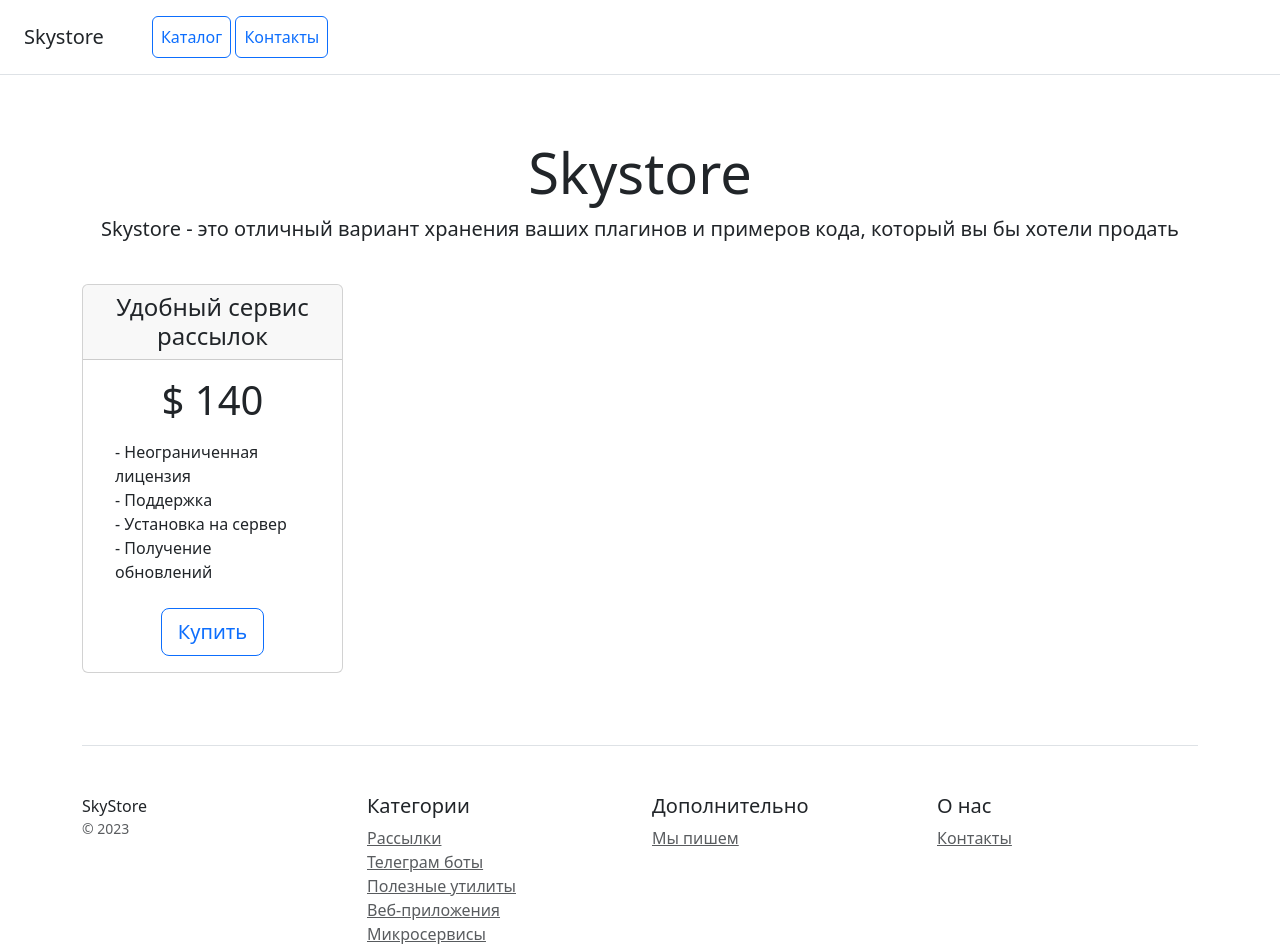
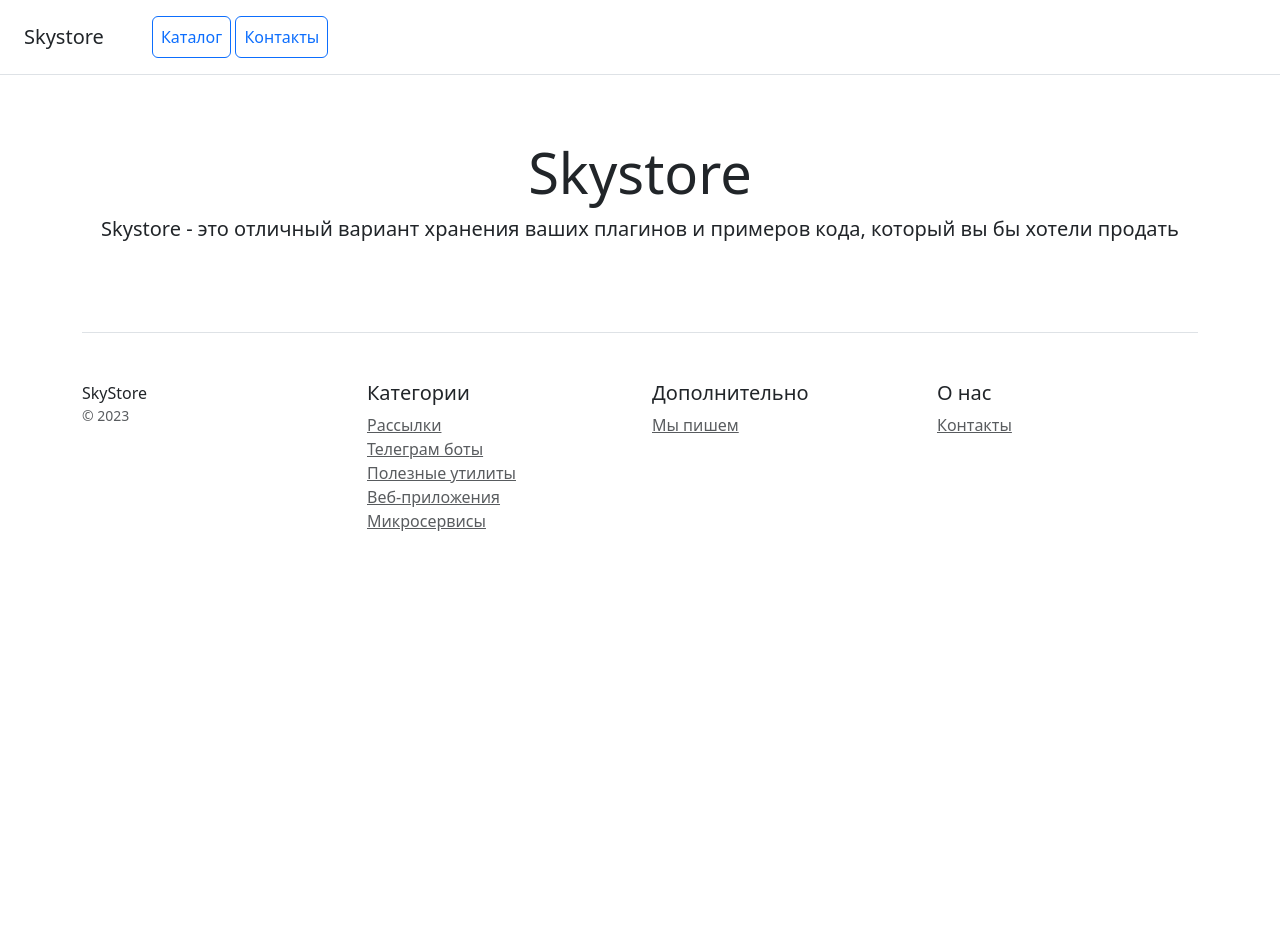
Before and after one commit to Vislapyz/Homework_22.1, a Django app: page / in a window 1280 px wide. Shown: the top 944 px of the page. After the commit the page ends 531 px from the top, so only its background shows below. Run offline with Django 5.2, Linux system fonts and the light colour scheme; some libraries are stand-ins or nearby versions.

Commit message:
Создание

```diff
--- a/catalog/templates/home.html
+++ b/catalog/templates/home.html
@@ -22,59 +22,15 @@
         продать</p>
 </div>
 
+<script src="{% static 'js/bootstrap.bundle.min.js' %}"></script>
+
 <div class="container">
-    <div class="row text-center">
-        <div class="col-3">
-            <div class="card mb-4 box-shadow">
-                <div class="card-header">
-                    <h4 class="my-0 font-weight-normal">Удобный сервис рассылок</h4>
-                </div>
-                <div class="card-body">
-                    <h1 class="card-title pricing-card-title">$ 140</h1>
-                    <ul class="list-unstyled mt-3 mb-4 text-start m-3">
-                        <li>- Неограниченная лицензия</li>
-                        <li>- Поддержка</li>
-                        <li>- Установка на сервер</li>
-                        <li>- Получение обновлений</li>
-                    </ul>
-                    <button type="button" class="btn btn-lg btn-block btn-outline-primary">Купить</button>
-                </div>
-            </div>
-        </div>
-    </div>
+    {% block content %}
+    {% endblock %}
 
     <footer class="pt-4 my-md-5 pt-md-5 border-top">
-        <div class="row">
-            <div class="col-12 col-md">
-                SkyStore
-                <small class="d-block mb-3 text-muted">&copy; 2023</small>
-            </div>
-            <div class="col-6 col-md">
-                <h5>Категории</h5>
-                <ul class="list-unstyled text-small">
-                    <li><a class="text-muted" href="#">Рассылки</a></li>
-                    <li><a class="text-muted" href="#">Телеграм боты</a></li>
-                    <li><a class="text-muted" href="#">Полезные утилиты</a></li>
-                    <li><a class="text-muted" href="#">Веб-приложения</a></li>
-                    <li><a class="text-muted" href="#">Микросервисы</a></li>
-                </ul>
-            </div>
-            <div class="col-6 col-md">
-                <h5>Дополнительно</h5>
-                <ul class="list-unstyled text-small">
-                    <li><a class="text-muted" href="#">Мы пишем</a></li>
-                </ul>
-            </div>
-            <div class="col-6 col-md">
-                <h5>О нас</h5>
-                <ul class="list-unstyled text-small">
-                    <li><a class="text-muted" href="/contacts/">Контакты</a></li>
-                </ul>
-            </div>
-        </div>
+        {% include 'includes/inc_menu.html' %}
     </footer>
 </div>
-
-<script src="{% static 'js/bootstrap.bundle.min.js' %}"></script>
 </body>
 </html>
--- /dev/null
+++ b/catalog/templates/includes/inc_menu.html
@@ -0,0 +1,28 @@
+ <div class="row">
+            <div class="col-12 col-md">
+                SkyStore
+                <small class="d-block mb-3 text-muted">&copy; 2023</small>
+            </div>
+            <div class="col-6 col-md">
+                <h5>Категории</h5>
+                <ul class="list-unstyled text-small">
+                    <li><a class="text-muted" href="#">Рассылки</a></li>
+                    <li><a class="text-muted" href="#">Телеграм боты</a></li>
+                    <li><a class="text-muted" href="#">Полезные утилиты</a></li>
+                    <li><a class="text-muted" href="#">Веб-приложения</a></li>
+                    <li><a class="text-muted" href="#">Микросервисы</a></li>
+                </ul>
+            </div>
+            <div class="col-6 col-md">
+                <h5>Дополнительно</h5>
+                <ul class="list-unstyled text-small">
+                    <li><a class="text-muted" href="#">Мы пишем</a></li>
+                </ul>
+            </div>
+            <div class="col-6 col-md">
+                <h5>О нас</h5>
+                <ul class="list-unstyled text-small">
+                    <li><a class="text-muted" href="/">Контакты</a></li>
+                </ul>
+            </div>
+        </div>
--- a/catalog/urls.py
+++ b/catalog/urls.py
@@ -1,10 +1,12 @@
 from django.urls import path
 from catalog.apps import CatalogConfig
-from catalog.views import home, contacts
+from catalog.views import home, contacts, products_list, product_detail
 
 app_name = CatalogConfig.name
 
 urlpatterns = [
     path('', home, name='home'),
+    path('', products_list, name='products_list'),
+    path("products/<int:pk>/", product_detail, name='product_detail'),
     path('contacts/', contacts, name='contacts')
 ]
--- a/catalog/views.py
+++ b/catalog/views.py
@@ -1,4 +1,6 @@
-from django.shortcuts import render
+from django.shortcuts import render, get_object_or_404
+
+from catalog.models import Product
 
 
 # Create your views here.
@@ -7,6 +9,19 @@ def home(request):
     return render(request, 'home.html')
 
 
+def products_list(request):
+    products = Product.objects.all()
+    context = {"products": products}
+    return render(request, 'products_list.html', context)
+
+
+def product_detail(request, pk):
+    product = get_object_or_404(Product, pk=pk)
+    context = {'product': product}
+    return render(request, "product_detail.html", context)
+
+
+# Задание 19.1
 def contacts(request):
     if request.method == 'POST':
         name = request.POST.get('name')
```
Also changed, not shown: catalog/templates/product_detail.html (added, +20 -0 lines), catalog/templates/products_list.html (added, +22 -0 lines).
